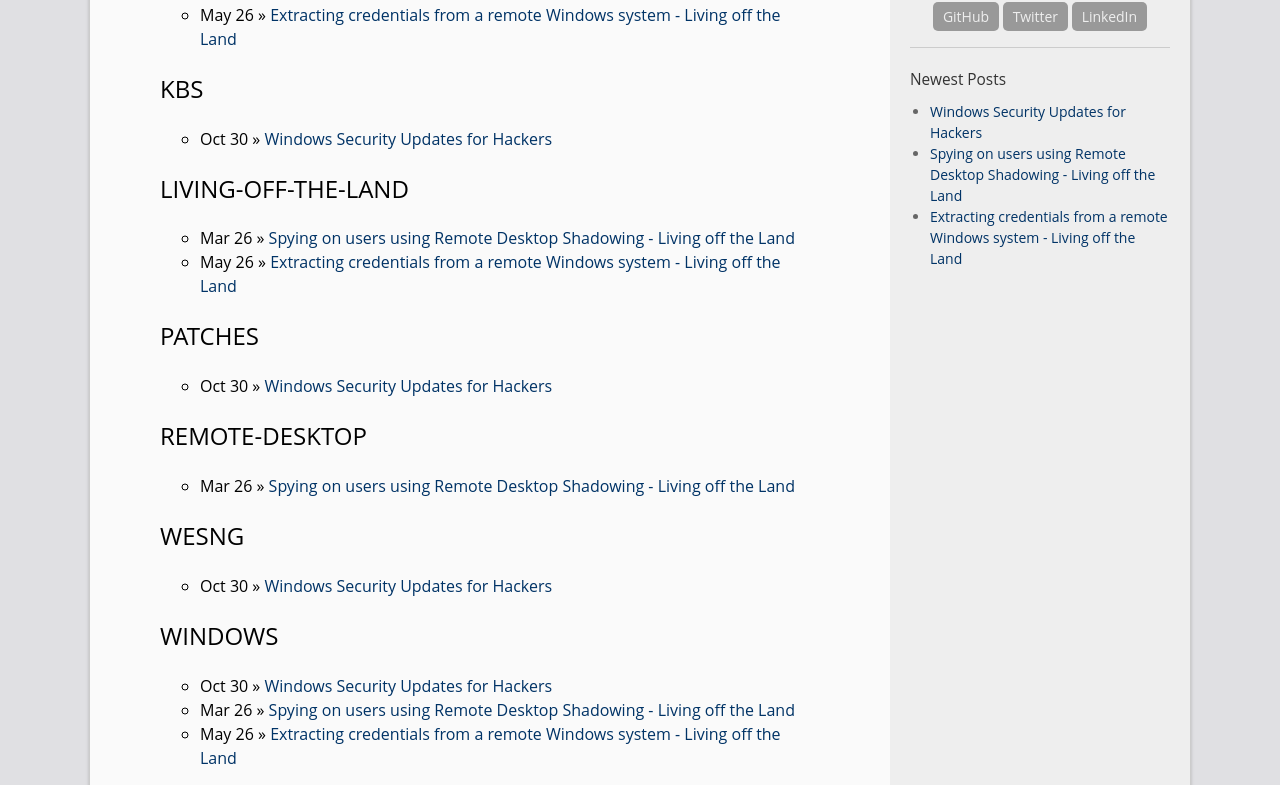
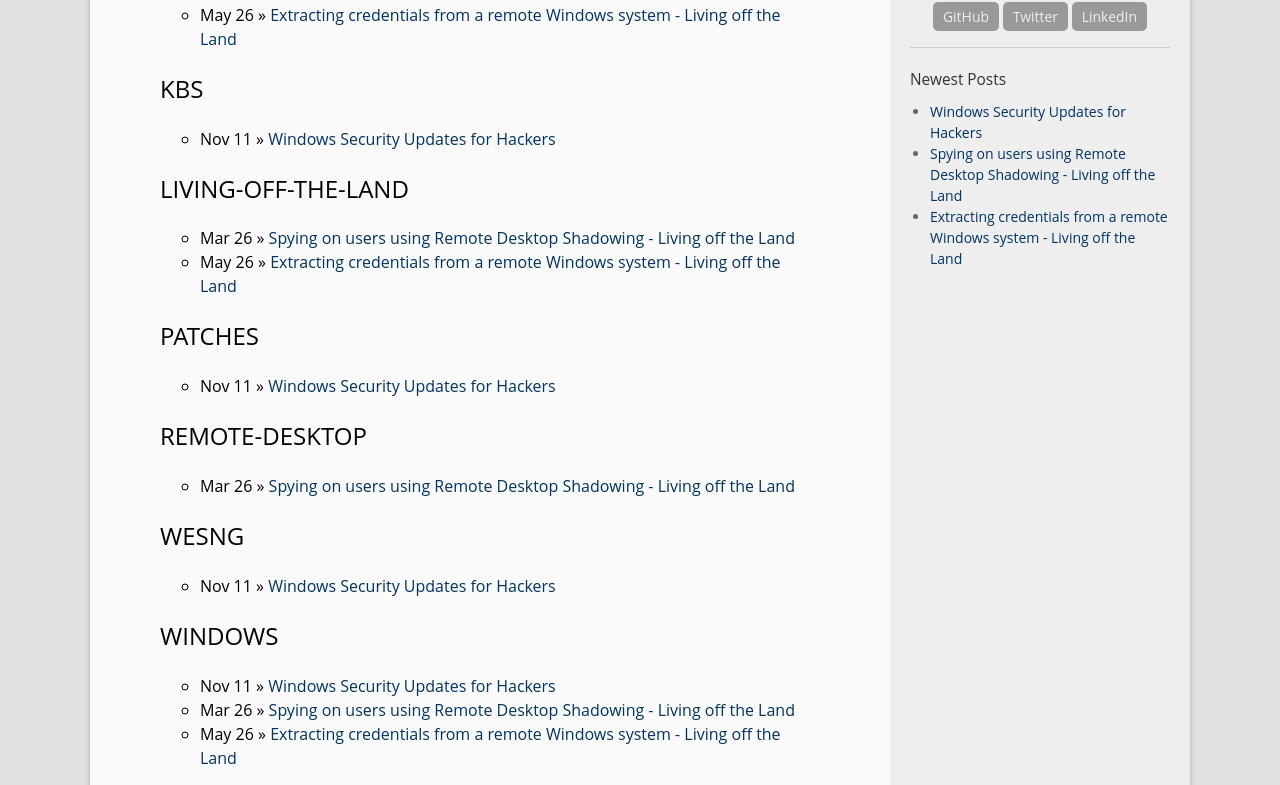
Before and after one commit to bitsadmin/bitsadmin.github.io, a Jekyll site: the page built from categories.html, in a window 1280 px wide. Shown: the part 305-1090 px from the top of the page. Built offline with Jekyll 4.4.1, drawn with Linux system fonts in a browser that asks for light colours.

Commit message:
Updated date

```diff
--- a/_posts/2021-10-30-windows-security-updates-for-hackers.md
+++ b/_posts/2021-11-11-windows-security-updates-for-hackers.md
@@ -1,7 +1,7 @@
 ---
 layout: post
 title:  "Windows Security Updates for Hackers"
-date:   2021-10-30 09:00:00
+date:   2021-11-11 09:00:00
 categories: windows kbs patches wesng
 permalink: /blog/windows-security-updates-for-hackers
 ---
```
